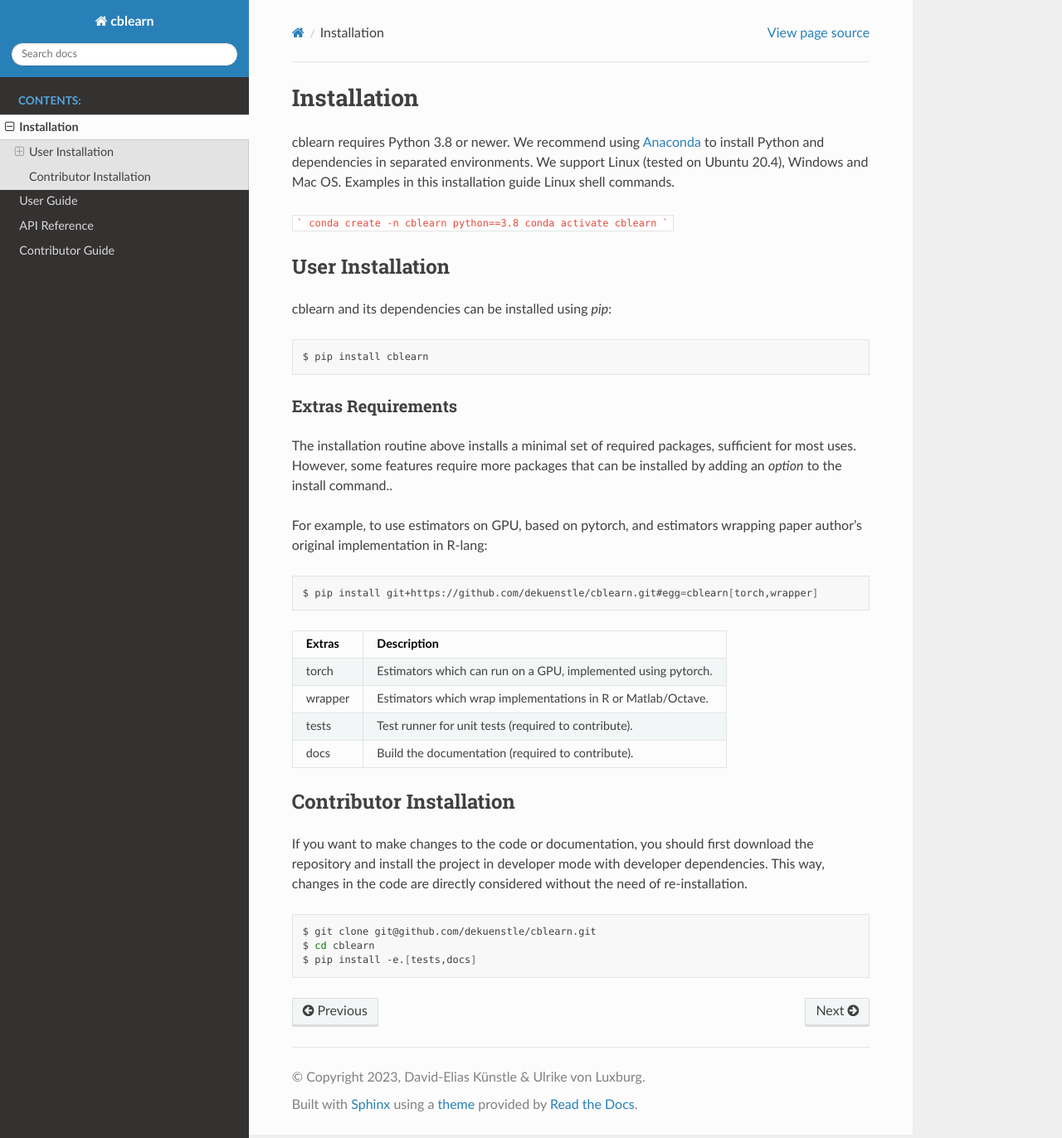
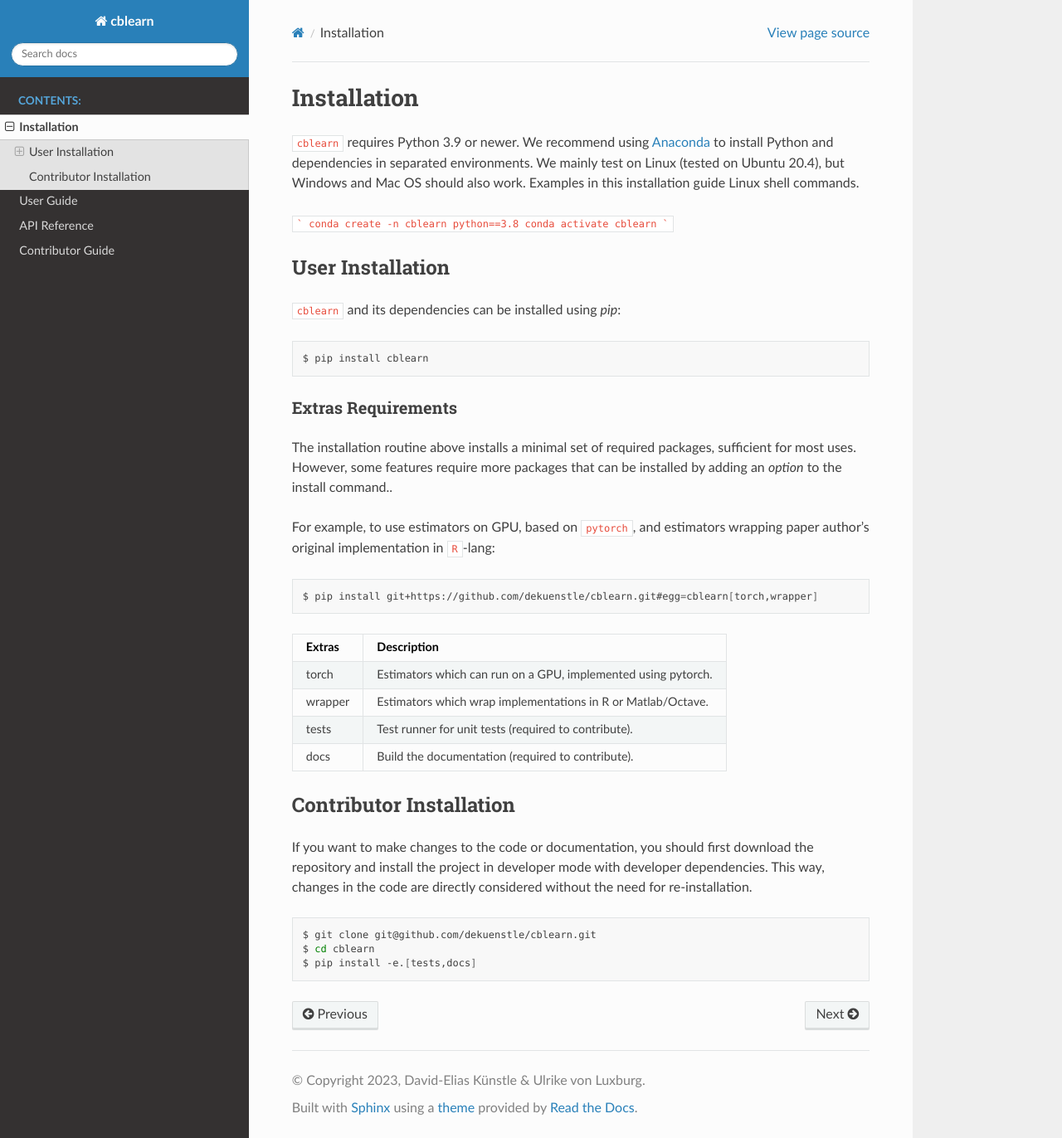
Before and after one commit to cblearn/cblearn, a Sphinx documentation site: the page built from docs/install.rst, in a window 1280 px wide and 1372 px high. Shown: the whole window at 83% size. Built offline with Sphinx 7.4.7 and the Read the Docs theme 2.0.0, drawn with Linux system fonts in a browser that asks for light colours; pages that are not in the unit, such as notebooks, are missing from menus.

Commit message:
Update install.rst

```diff
--- a/docs/install.rst
+++ b/docs/install.rst
@@ -2,10 +2,10 @@
 Installation
 ============
 
-cblearn requires Python 3.8 or newer.
+``cblearn`` requires Python 3.9 or newer.
 We recommend using Anaconda_ to install Python and
 dependencies in separated environments.
-We support Linux (tested on Ubuntu 20.4), Windows and Mac OS.
+We mainly test on Linux (tested on Ubuntu 20.4), but Windows and Mac OS should also work.
 Examples in this installation guide Linux shell commands.
 
 .. _Anaconda: https://docs.anaconda.com/anaconda/install/
@@ -19,7 +19,7 @@ conda activate cblearn
 User Installation
 -----------------
 
-cblearn and its dependencies can be installed using `pip`:
+``cblearn`` and its dependencies can be installed using `pip`:
 
 .. code-block:: bash
 
@@ -36,8 +36,8 @@ for most uses.
 However, some features require more packages that can be installed by adding
 an `option` to the install command..
 
-For example, to use estimators on GPU, based on pytorch, and estimators
-wrapping paper author's original implementation in R-lang:
+For example, to use estimators on GPU, based on ``pytorch``, and estimators
+wrapping paper author's original implementation in ``R``-lang:
 
 .. code-block:: bash
 
@@ -62,7 +62,7 @@ Contributor Installation
 If you want to make changes to the code or documentation, you should
 first download the repository and install the project in developer mode with
 developer dependencies.
-This way, changes in the code are directly considered without the need of re-installation.
+This way, changes in the code are directly considered without the need for re-installation.
 
 .. code-block:: bash
 
```
